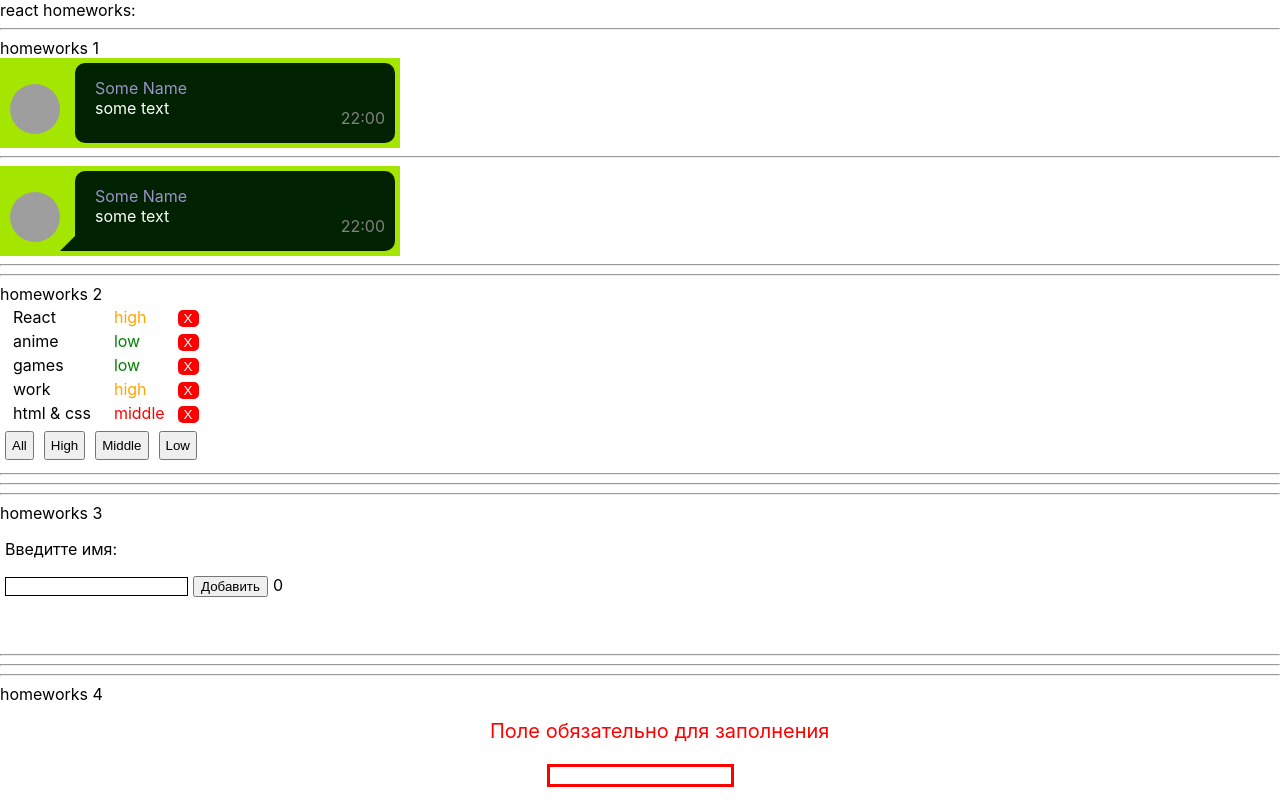
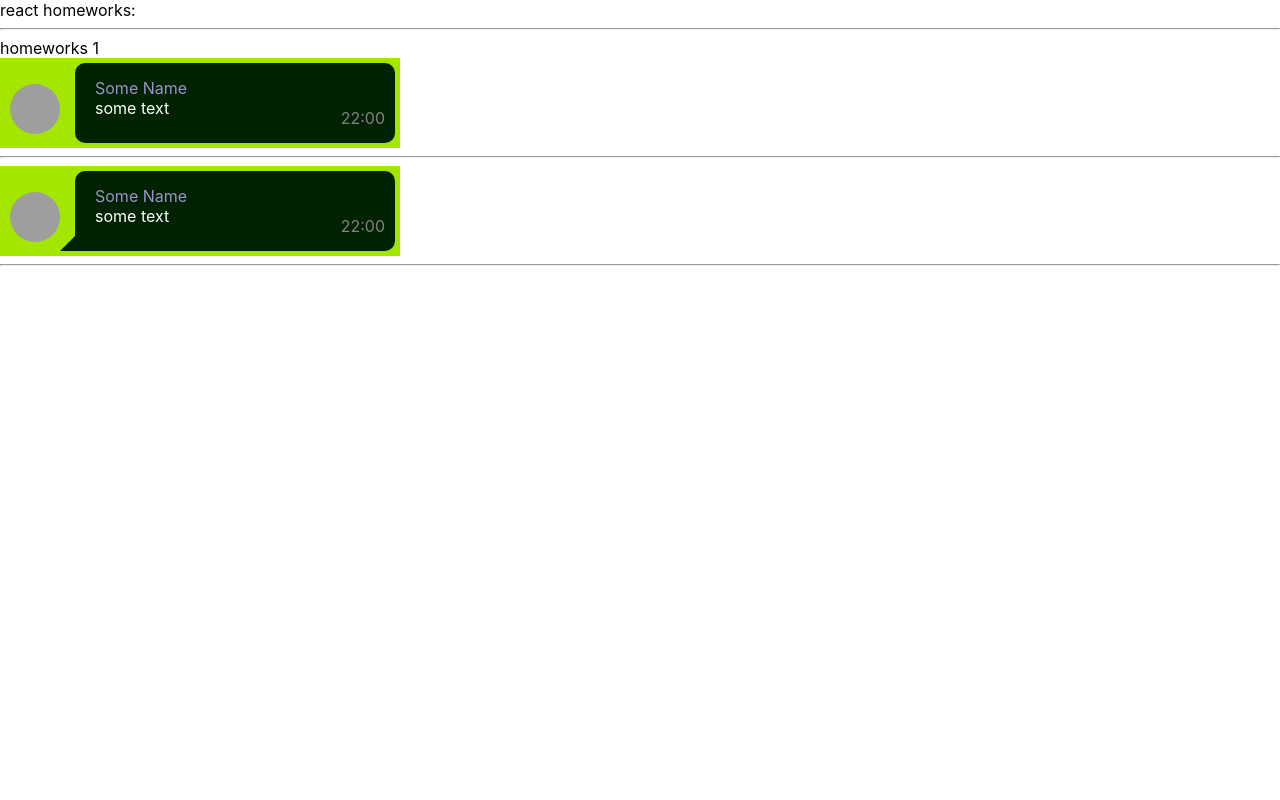
Before and after one commit to Crash2022/Samurai-Homeworks, a React (Create React App) app: page / in a window 1280 px wide. Shown: the top 800 px of the page. Built offline with nearby package versions, Linux system fonts and the light colour scheme; grey boxes are pictures that could not be loaded.

Commit message:
testing github pages

```diff
--- a/src/p1-main/m1-ui/u1-app/App.tsx
+++ b/src/p1-main/m1-ui/u1-app/App.tsx
@@ -10,9 +10,9 @@ function App() {
         <div className={s.App}>
             <div>react homeworks:</div>
             <HW1/>
-            <HW2/>
+           {/* <HW2/>
             <HW3/>
-            <HW4/>
+            <HW4/>*/}
             {/*<HW5/>*/}
 
         </div>
```
Also changed, not shown: package.json (+4 -4 lines), 1 other file (tests, documents, lock files or other folders).
